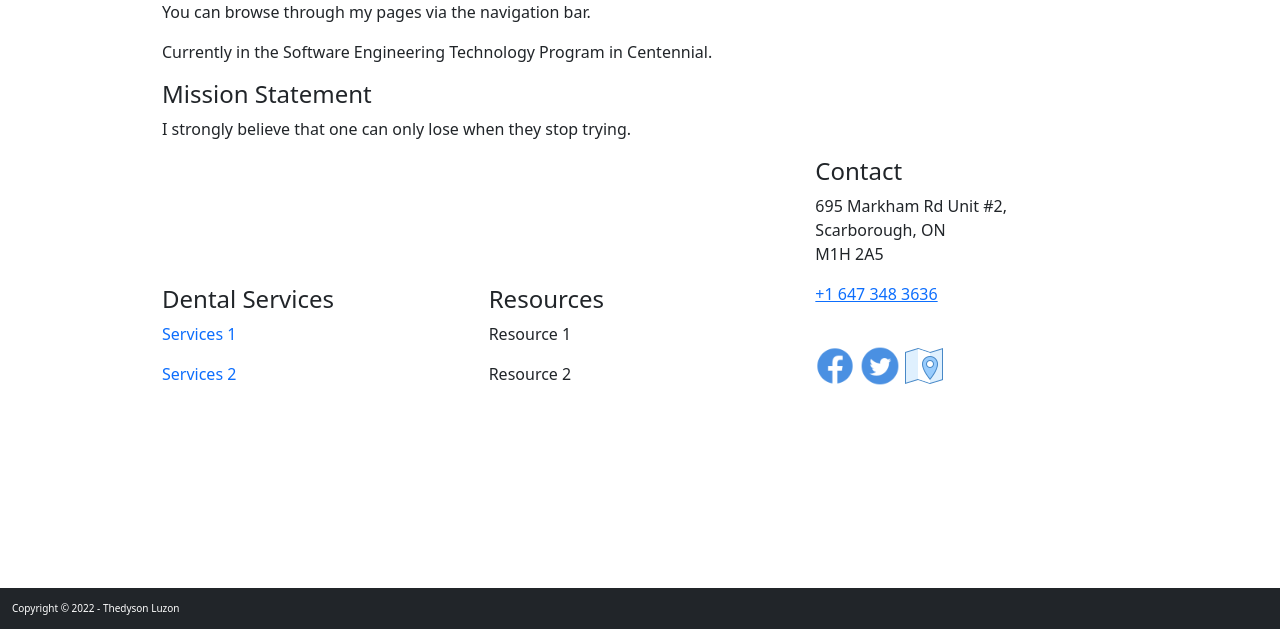
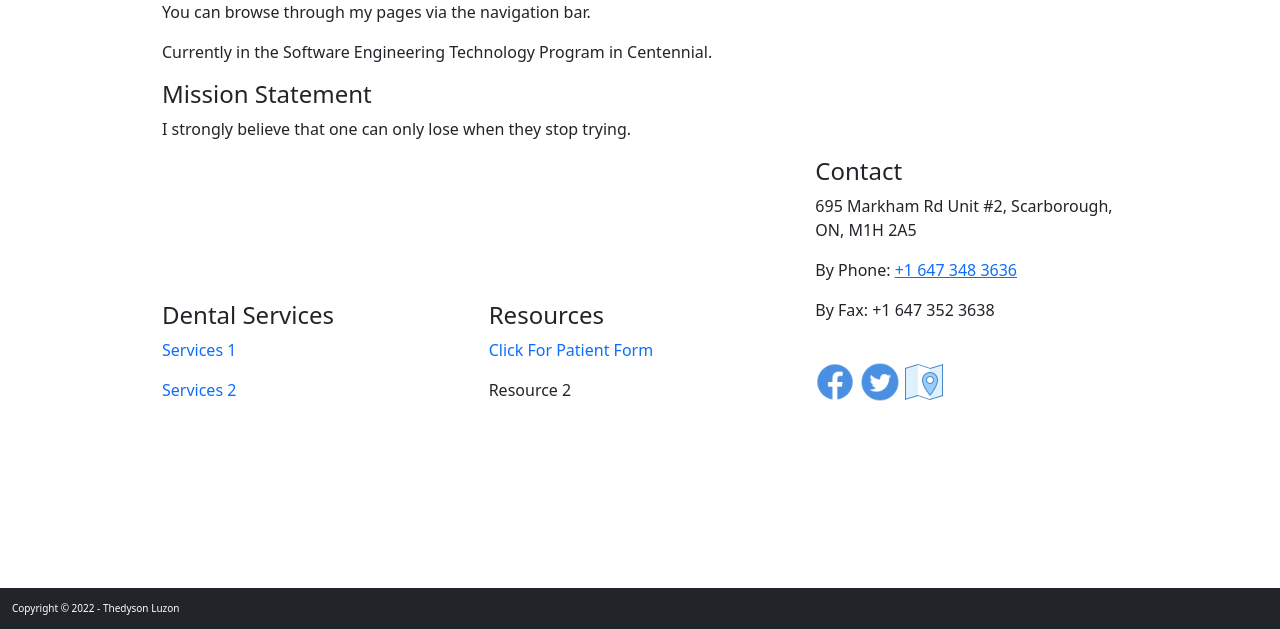
Before and after one commit to ThedysonLuzon/cedardentalcare, a Node server app: page / in a window 1280 px wide. Shown: the part 171-800 px from the top of the page. Run offline with Node 20, Linux system fonts and the light colour scheme; some libraries are stand-ins or nearby versions.

Commit message:
Added patient form

```diff
--- a/server/views/components/footer.ejs
+++ b/server/views/components/footer.ejs
@@ -12,7 +12,7 @@
         <div id="text-4">
           <h4 class="title">Resources</h4>
         <div class="textwidget">
-          <p>Resource 1</p>
+          <p><a title="Patient Form" href="assets\images\Patient-Form1.pdf" style="text-decoration: none;" target="_blank" rel="noopener noreferrer">Click For Patient Form</a></p>
           <p>Resource 2</p>
         </div>
       </div>
@@ -22,12 +22,12 @@
         <h4 class="title">Contact</h4>
       <div class="textwidget">
         <address>
-          <p class="text-dark">695 Markham Rd Unit #2, <br>
-            Scarborough, ON <br>
-            M1H 2A5
+          <p class="text-dark">695 Markham Rd Unit #2, Scarborough, ON, M1H 2A5
           </p>
         </address>
-        <p><a title="Call" href="tel:6473483636">+1 647 348 3636</a></p> <br>
+        <p>By Phone: <a title="Call" href="tel:6473483636">+1 647 348 3636</a></p>
+        <p>By Fax: +1 647 352 3638</p> <br>
+
         <p><a href="https://www.facebook.com/cedardental.care.7" target="_blank" rel="noopener">
           <img id="facebookicon" src="assets\images\cdfblogo.png" alt="Facebook logo" width="40" height="40"></a>
         <a href="https://twitter.com/cedardentalcare" target="_blank" rel="noopener">
```
Also changed, not shown: 1 other file.
